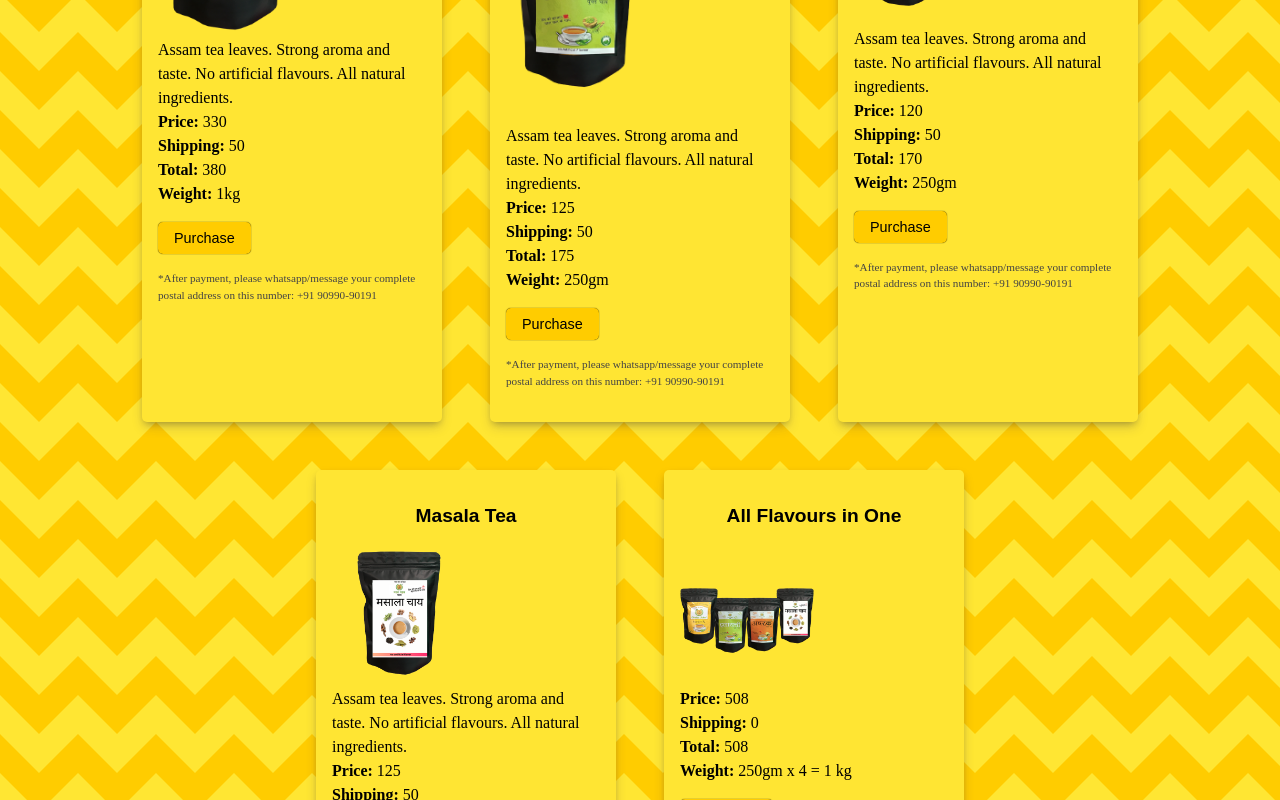
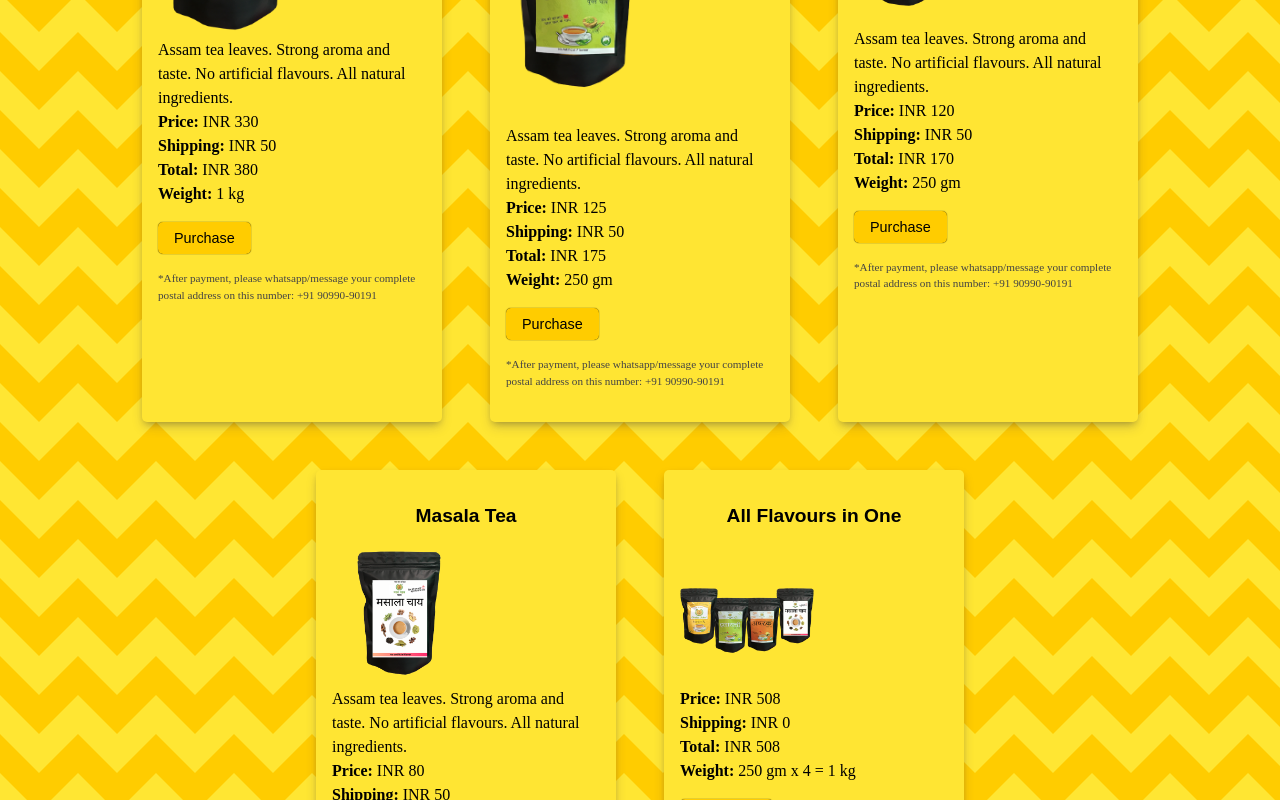
Before and after one commit to bharat-patodi/chahalPahalTea, a Next.js app: page /shop in a window 1280 px wide. Shown: the part 440-1240 px from the top of the page. Built offline with nearby package versions, Linux system fonts and the light colour scheme.

Commit message:
Add INR suffix to prices

```diff
--- a/pages/shop.tsx
+++ b/pages/shop.tsx
@@ -20,7 +20,7 @@ const Shop = () => {
             details="Assam tea leaves. Strong aroma and taste. No artificial flavours. All natural ingredients."
             href="https://rzp.io/i/Q79HQ5ux"
             price={330}
-            weight="1kg"
+            weight="1 kg"
             shipping={50}
           />
           <ProductView
@@ -29,7 +29,7 @@ const Shop = () => {
             details="Assam tea leaves. Strong aroma and taste. No artificial flavours. All natural ingredients."
             href="https://rzp.io/i/MEaTQqS"
             price={125}
-            weight="250gm"
+            weight="250 gm"
             shipping={50}
           />
           <ProductView
@@ -38,7 +38,7 @@ const Shop = () => {
             details="Assam tea leaves. Strong aroma and taste. No artificial flavours. All natural ingredients."
             href="https://rzp.io/i/jDYk74VMf"
             price={120}
-            weight="250gm"
+            weight="250 gm"
             shipping={50}
           />
           <ProductView
@@ -46,8 +46,8 @@ const Shop = () => {
             src="masala-tea.png"
             details="Assam tea leaves. Strong aroma and taste. No artificial flavours. All natural ingredients."
             href="https://rzp.io/i/TzZAvbE"
-            price={125}
-            weight="250gm"
+            price={80}
+            weight="250 gm"
             shipping={50}
           />
           <ProductView
@@ -56,7 +56,7 @@ const Shop = () => {
             details=""
             href="https://rzp.io/i/Nsl9maW18"
             price={508}
-            weight="250gm x 4 = 1 kg"
+            weight="250 gm x 4 = 1 kg"
             shipping={0}
           />
         </section>
@@ -74,14 +74,15 @@ const ProductView = (props: any) => {
         <img src={props.src} className={styles.productImage} />
         <p>{props.details}</p>
         <p>
-          <span className={styles.highlightText}>Price:</span> {props.price}
+          <span className={styles.highlightText}>Price: </span> INR{" "}
+          {props.price}
         </p>
         <p>
-          <span className={styles.highlightText}>Shipping:</span>{" "}
+          <span className={styles.highlightText}>Shipping:</span> INR{" "}
           {props.shipping}
         </p>
         <p>
-          <span className={styles.highlightText}>Total:</span>{" "}
+          <span className={styles.highlightText}>Total:</span> INR{" "}
           {props.shipping + props.price}
         </p>
         <label htmlFor="">
```
